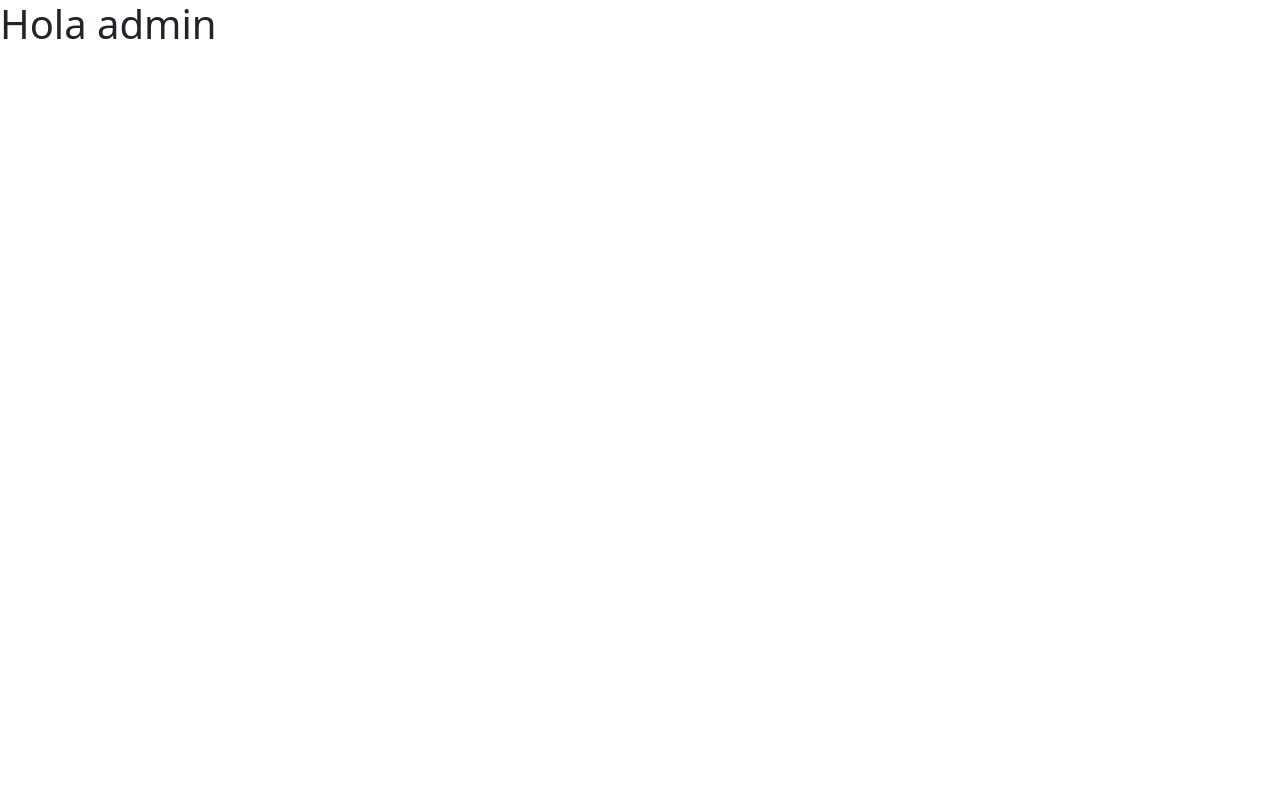
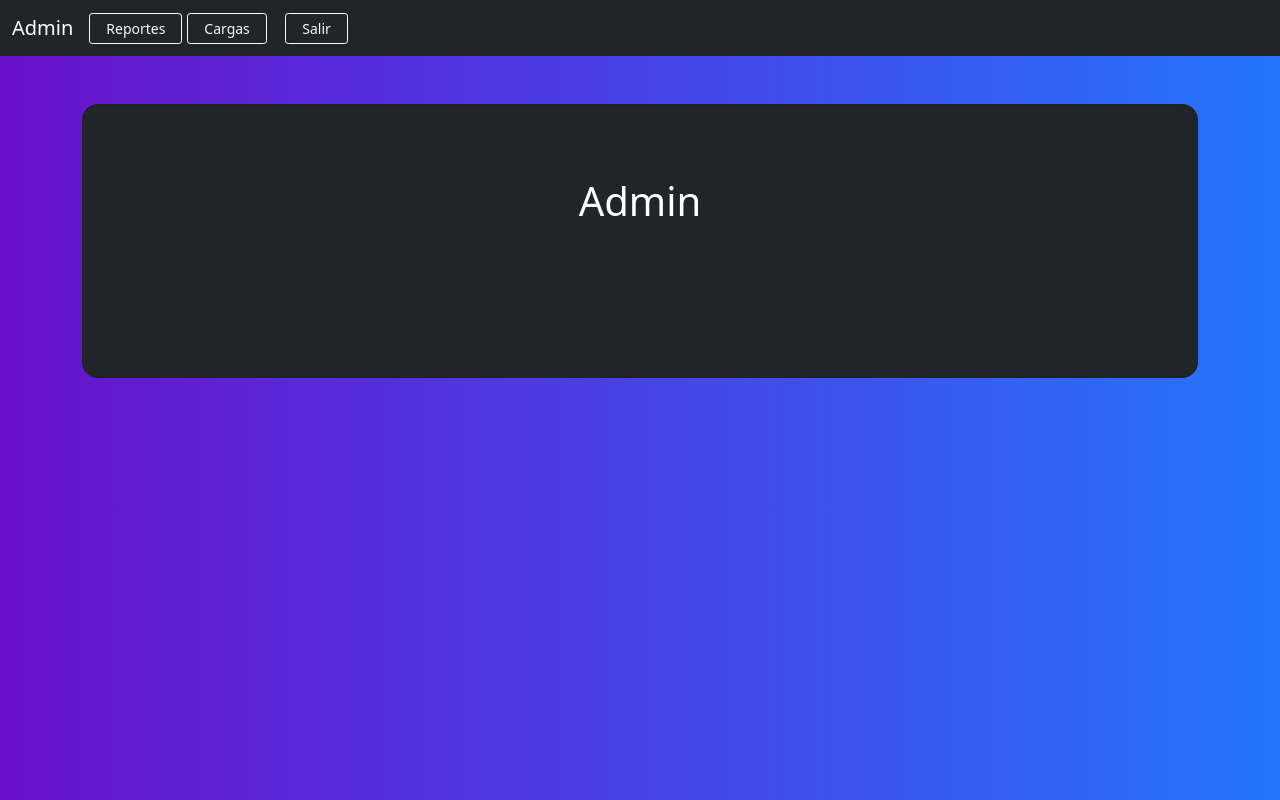
Before and after one commit to f-magdiel/EDD_SmartClass_201801449, a React (Create React App) app in the folder Fase_3/front/: page /admin in a window 1280 px wide. Built offline with nearby package versions, Linux system fonts and the light colour scheme.

Commit message:
Admin hash reporte

```diff
--- a/Fase_3/front/src/App.js
+++ b/Fase_3/front/src/App.js
@@ -10,6 +10,7 @@ import Estudiante from "./Componentes/Estudiante";
 import Apunte from "./Componentes/Apunte";
 import NuevoApunte from "./Componentes/Apuntes/Nuevo"
 import VerApunte from "./Componentes/Apuntes/VerApunte"
+import Prueba from "./Componentes/prueba";
 import "./App.css";
 
 
@@ -26,7 +27,7 @@ function App(){
       <Route exact path="/estudiante/apunte" component={Apunte}/>
       <Route exact path="/estudiante/apunte/nuevo" component={NuevoApunte}/>
       <Route exact path="/estudiante/apunte/ver" component={VerApunte}/>
-
+      <Route exact path="/prueba" component={Prueba}/>
       </Switch>
     </Router>
 
--- a/Fase_3/front/src/Componentes/Admin.js
+++ b/Fase_3/front/src/Componentes/Admin.js
@@ -1,10 +1,82 @@
-import React,{useEffect} from "react";
+import React,{useState} from "react";
+import Reporte from "./Administrador/Reporte";
 
 function Admin(props){
-    console.log(props.location.state)
+
+    const [reporte,setReporte] = useState(false);
+
+    function estadoReporte(){
+        setReporte(true);
+    }
     return(
-        <h1>Hola admin </h1>
-    )
+        <section className="vh-100 gradient-custom">
+          <nav className="navbar navbar-expand-lg bg-dark navbar-dark ">
+          {/* Container wrapper */}
+          <div className="container-fluid">
+            {/* Navbar brand */}
+            <a className="navbar-brand" href="#">Admin</a>
+            {/* Toggle button */}
+            <button className="navbar-toggler" type="button" data-mdb-toggle="collapse" data-mdb-target="#navbarSupportedContent" aria-controls="navbarSupportedContent" aria-expanded="false" aria-label="Toggle navigation">
+              <i className="fas fa-bars" />
+            </button>
+            {/* Collapsible wrapper */}
+            <div className="collapse navbar-collapse" id="navbarSupportedContent">
+              <ul className="navbar-nav me-auto mb-4 mb-lg-0">
+              <div className="col-md-5">
+
+                <button
+                    className="btn btn-outline-light btn-sm px-3"
+                    type="submit"
+                    onClick={estadoReporte}
+                    >Reportes
+
+                </button>
+
+                </div>
+                <div className="col-md-5">
+                <button
+                    className="btn btn-outline-light btn-sm px-3"
+                    type="submit"
+
+                    >Cargas
+
+                </button>
+                </div>
+
+                <div className="col-md-5">
+
+                <button
+                    className="btn btn-outline-light btn-sm px-3"
+                    type="submit"
+                    >Salir
+                </button>
+
+                </div>
+              </ul>
+            </div>
+          </div>
+          {/* Container wrapper */}
+        </nav>
+        <div className="container py-5 h-10">
+                       <div className="row d-flex justify-content-center align-items-center h-100">
+                           <div className="col-12 col-md-8 col-lg-6 col-xl-12">
+                               <div className="card bg-dark text-white" style={{borderRadius: '1rem'}}>
+                                   <div className="card-body p-5 text-center">
+                                       <div className="mb-md-5 mt-md-4 pb-5">
+                                        {reporte?<Reporte/>
+                                        :<h1>Admin</h1>
+                                        }
+
+                                        </div>
+
+                               </div>
+                           </div>
+                       </div>
+                   </div>
+                </div>
+        </section>
+
+        )
 
 }
 
--- /dev/null
+++ b/Fase_3/front/src/Componentes/Administrador/Reporte.js
@@ -0,0 +1,42 @@
+import React ,{useState}from "react";
+import Lista from "./Lista";
+
+function Reporte(){
+
+    const [hash,setHash] = useState(false);
+
+    function Hash(){
+        setHash(true);
+    }
+
+    return(
+
+        <div>
+            <div className="row">
+            <div className="col-sm-2">
+            <button
+                className="btn btn-outline-light btn-sm px-3"
+                type="submit"
+                onClick={Hash}
+                >Reporte hash
+            </button>
+            </div>
+            <div className="col-sm-2">
+            <button
+                className="btn btn-outline-light btn-sm px-3"
+                type="submit"
+
+                >Ver apunte
+            </button>
+            </div>
+
+        </div>
+        <div>
+            {hash? <Lista/>
+            :<h1>Reporte</h1>}
+        </div>
+        </div>
+
+    )
+}
+export default Reporte;
--- /dev/null
+++ b/Fase_3/front/src/Componentes/prueba.js
@@ -0,0 +1,43 @@
+import React, { useState } from "react";
+
+
+function Prueba() {
+  const [baseImage, setBaseImage] = useState("");
+
+  const uploadImage = async (e) => {
+    const file = e.target.files[0];
+    const base64 = await convertBase64(file);
+    setBaseImage(base64);
+    console.log(base64)
+  };
+
+  const convertBase64 = (file) => {
+    return new Promise((resolve, reject) => {
+      const fileReader = new FileReader();
+      fileReader.readAsDataURL(file);
+
+      fileReader.onload = () => {
+        resolve(fileReader.result);
+      };
+
+      fileReader.onerror = (error) => {
+        reject(error);
+      };
+    });
+  };
+
+  return (
+    <div className="App">
+      <input
+        type="file"
+        onChange={(e) => {
+          uploadImage(e);
+        }}
+      />
+      <br></br>
+      <img src={baseImage} height="200px" />
+    </div>
+  );
+}
+
+export default Prueba;
```
Also changed, not shown: Fase_3/front/src/Componentes/Administrador/Lista.js (added, +40 -0 lines), 1 other file (tests, documents, lock files or other folders).
